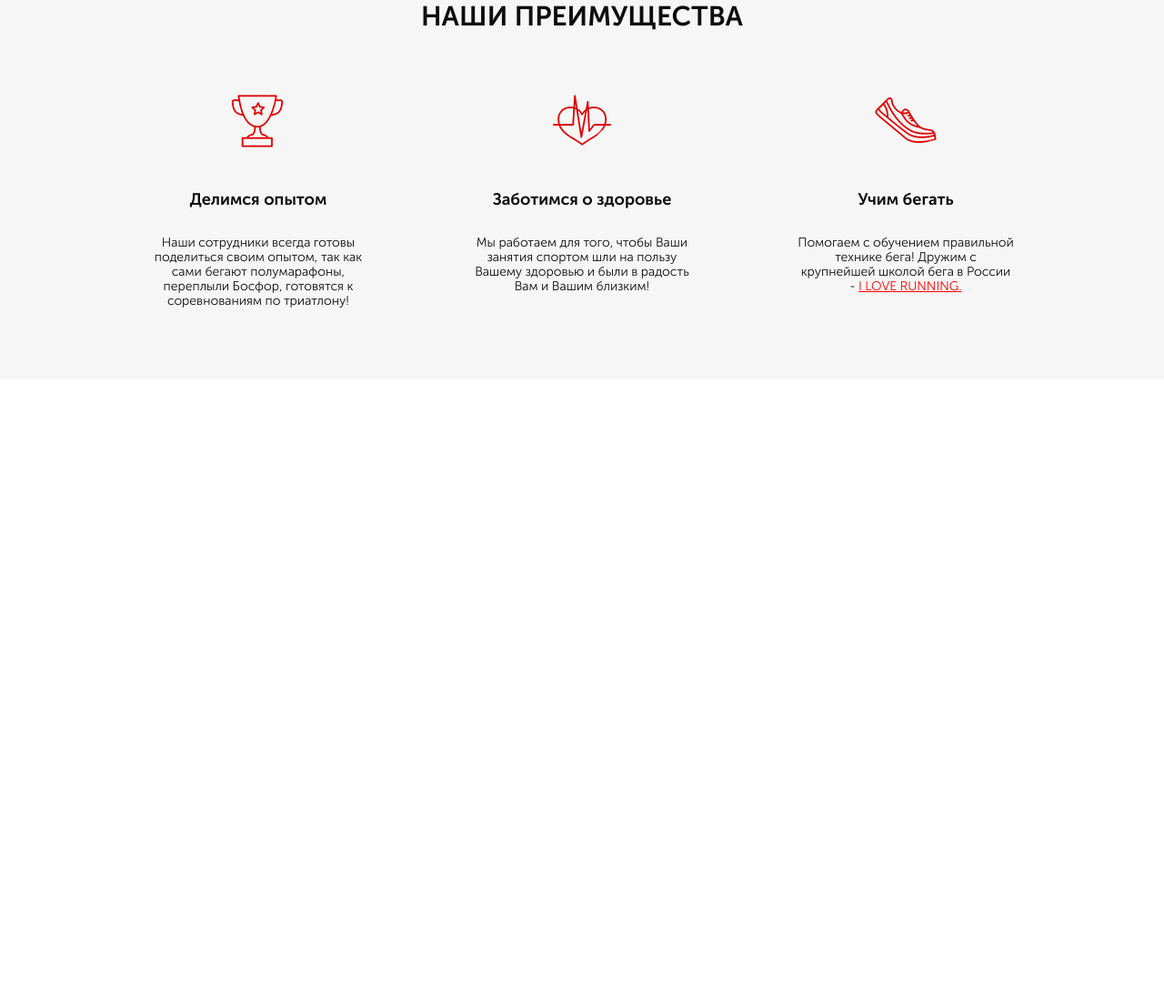
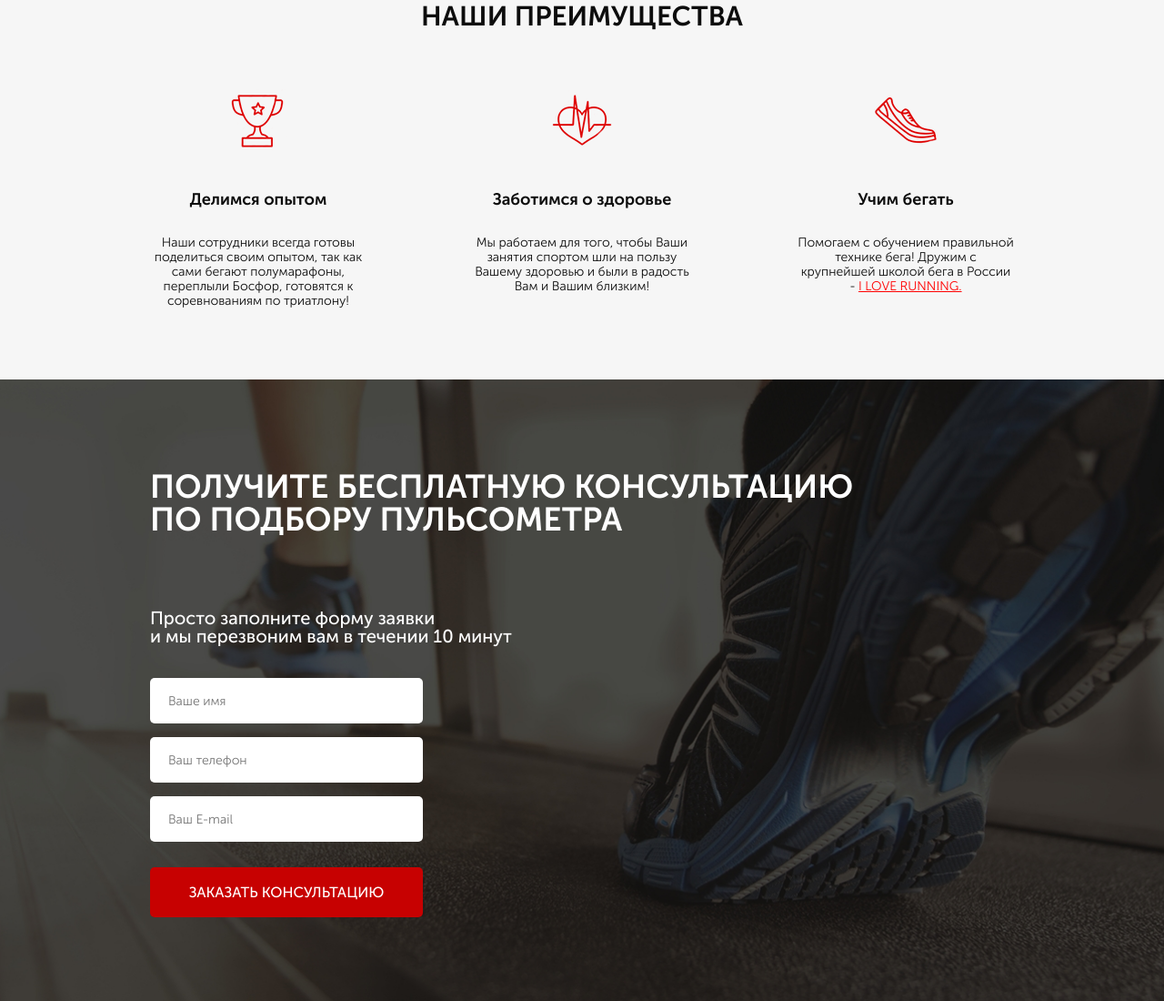
Before and after one commit to narzillo83/Pulses, a website: page src/index.html in a window 1280 px wide. Shown: the part 723-1823 px from the top of the page at 91% size. Before the commit the page ends 1140 px from the top, so only its background shows below. Drawn offline with Linux system fonts and the light colour scheme.

Commit message:
2020-12-21-02

```diff
--- a/src/index.html
+++ b/src/index.html
@@ -75,6 +75,17 @@
             </div>
         </div>
     </div>
-
+    <div class="consultation">
+        <div class="container">
+            <h2 class="title title_left">Получите бесплатную консультацию<br> по подбору пульсометра</h2>
+            <div class="consultation__descr">Просто заполните форму заявки<br> и мы перезвоним вам в течении 10 минут</div>
+            <form class="feed-form" action="#">
+                <input name="name" type="text" required placeholder="Ваше имя">
+                <input name="phone" type="number" required placeholder="Ваш телефон">
+                <input name="email" type="email" required placeholder="Ваш E-mail">
+                <button class="button button_submit">заказать кОНСУЛЬТАЦИЮ</button>
+            </form>
+        </div>
+    </div>
 </body>
 </html>
--- a/src/sass/blocks/_buttons.scss
+++ b/src/sass/blocks/_buttons.scss
@@ -18,4 +18,10 @@
         font-size: 16px;
         font-weight: 500;
     }
+    &_submit
+    {
+        width: 100%;
+        height: 55px;
+        font-size: 16px;
+    }
 }
--- a/src/sass/blocks/_titles.scss
+++ b/src/sass/blocks/_titles.scss
@@ -6,4 +6,12 @@
     color: #0d0d0d;
     margin: 0 auto;
     text-align: center;
+    text-transform: uppercase;
+    &_left
+    {
+        font-size: 36px;
+        line-height: 36px;
+        color: #ffffff;
+        text-align: left;
+    }
 }
--- /dev/null
+++ b/src/sass/blocks/consultation.scss
@@ -0,0 +1,14 @@
+.consultation
+{
+    min-height: 680px;
+    padding: 100px 0 92px 0;
+    background: url(../img/consultation.jpg) center (center/cover) no-repeat;
+    &__descr
+    {
+        font-size: 20px;
+        line-height: 20px;
+        font-weight: 500;
+        color: #ffffff;
+        margin-top: 80px;
+    }
+}
--- /dev/null
+++ b/src/sass/blocks/forms.scss
@@ -0,0 +1,23 @@
+.feed-form
+{
+    margin-top: 36px;
+    display: flex;
+    flex-direction: column;
+    width: 300px;
+    input
+    {
+        height: 50px;
+        background-color: #ffffff;
+        border-radius: 5px;
+        border: none;
+        padding: 0 20px;
+        margin-bottom: 15px;
+        font-size: 14px;
+        font-weight: 300;
+        color: #4b4b4b;
+        &:nth-child(3)
+        {
+            margin-bottom: 20px;
+        }
+    }
+}
--- a/src/sass/style.scss
+++ b/src/sass/style.scss
@@ -4,6 +4,8 @@
 @import 'blocks/header';
 @import 'blocks/promo';
 @import 'blocks/titles';
+@import 'blocks/consultation.scss';
+@import 'blocks/forms.scss';
 *
 {
     font-family: 'Museo Sans Cyrl', sans-serif;
```
Also changed, not shown: src/css/blocks/consultation.min.css (added), src/css/blocks/forms.min.css (added), src/css/style.min.css.
